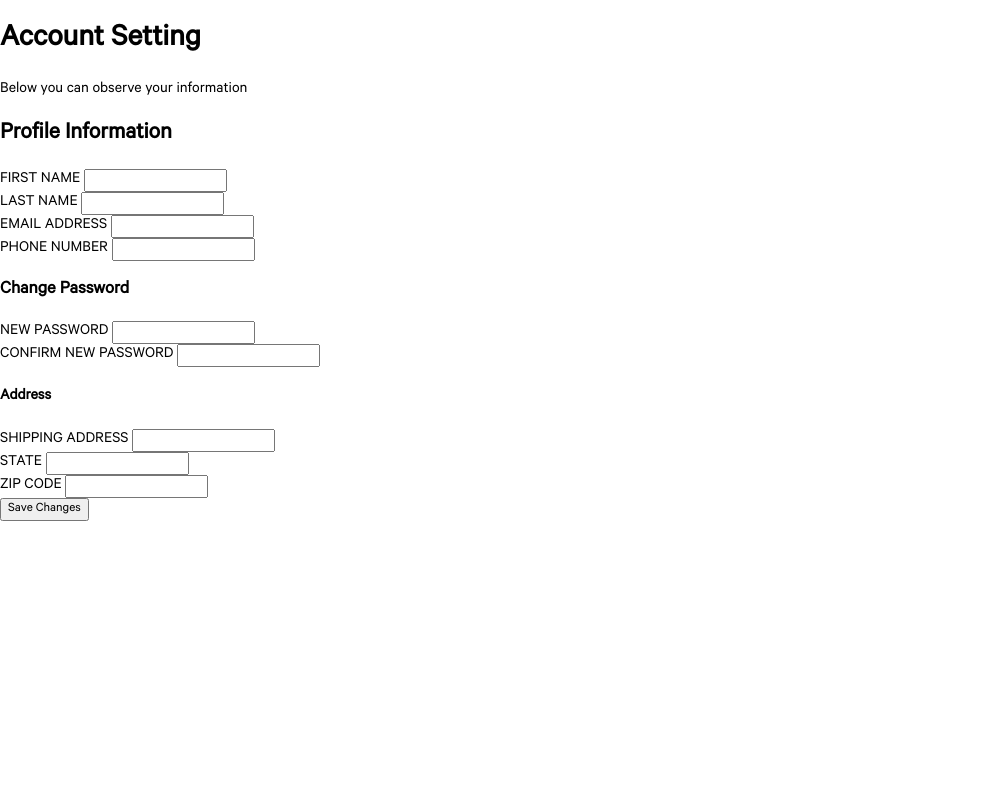
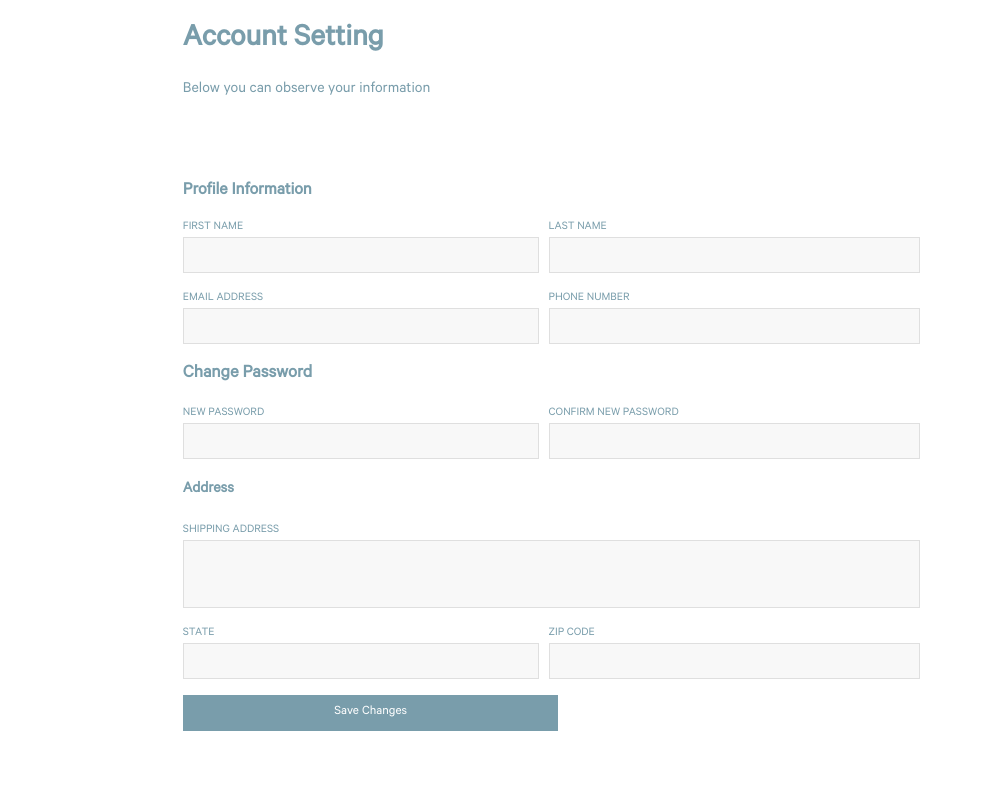
Before and after one commit to Milana-tech/Circle-Solutions-Group-IT1B, a PHP site: page /Milana-tech-Circle-Solutions-Group-IT1B/pages/account-info.php in a window 1280 px wide. Shown: the whole page, without its empty margins (0-983 px from the left). Run offline with PHP 8.4, Linux system fonts and the light colour scheme.

Commit message:
adding the account info style sheet to global.css

```diff
--- a/root/css/global.css
+++ b/root/css/global.css
@@ -442,3 +442,91 @@ footer>div
     color: white;
     margin: 0;
 }
+.account-info
+{
+    background-color: white;
+    display: grid;
+    grid-template-columns: 1fr 2fr 2fr 2fr;
+    min-height: 100vh;
+    font-family: sans-serif;
+}
+.container
+{
+    grid-column:2/4;
+    color: #799DAB;
+    width: 100%;
+
+
+}
+h2
+{
+    font-size: 18px;
+    padding-top:4rem;
+}
+form
+{
+    display: grid;
+    grid-template-columns: 1fr 1fr;
+    gap: 1rem;
+    margin-top: 1rem;
+}
+.first
+{
+    grid-column:1/2;
+    width: 100%;
+}
+.labels
+{
+    margin-bottom: 0;
+    font-size:12px;
+}
+.inputs
+{
+    width:100%;
+    background-color: #f8f8f8;
+    height: 2rem;
+    border:1px ;
+    border:1px #dfdfdf solid;
+}
+.second
+{
+    grid-column: 2/4;
+    width: 100%;
+}
+.full
+{
+    grid-column: 1/3;
+}
+.address
+{
+    width:100%;
+    background-color: #f8f8f8;
+    height: 4rem;
+    border:1px ;
+    border:1px #dfdfdf solid;
+
+}
+.radius
+{
+    border-radius: 0rem;
+}
+.submit
+{
+    background-color: #799DAB;
+    color: white ;
+    height: 36px;
+    border:0px;
+    width: 105%;
+}
+@media (max-width:700px){
+    .account-info {display:flex;
+        flex-direction: column;
+
+    }
+}
+@media (max-width:500px){
+    .account-info form{
+        display: flex;
+        flex-direction: column;
+    }
+}
```
